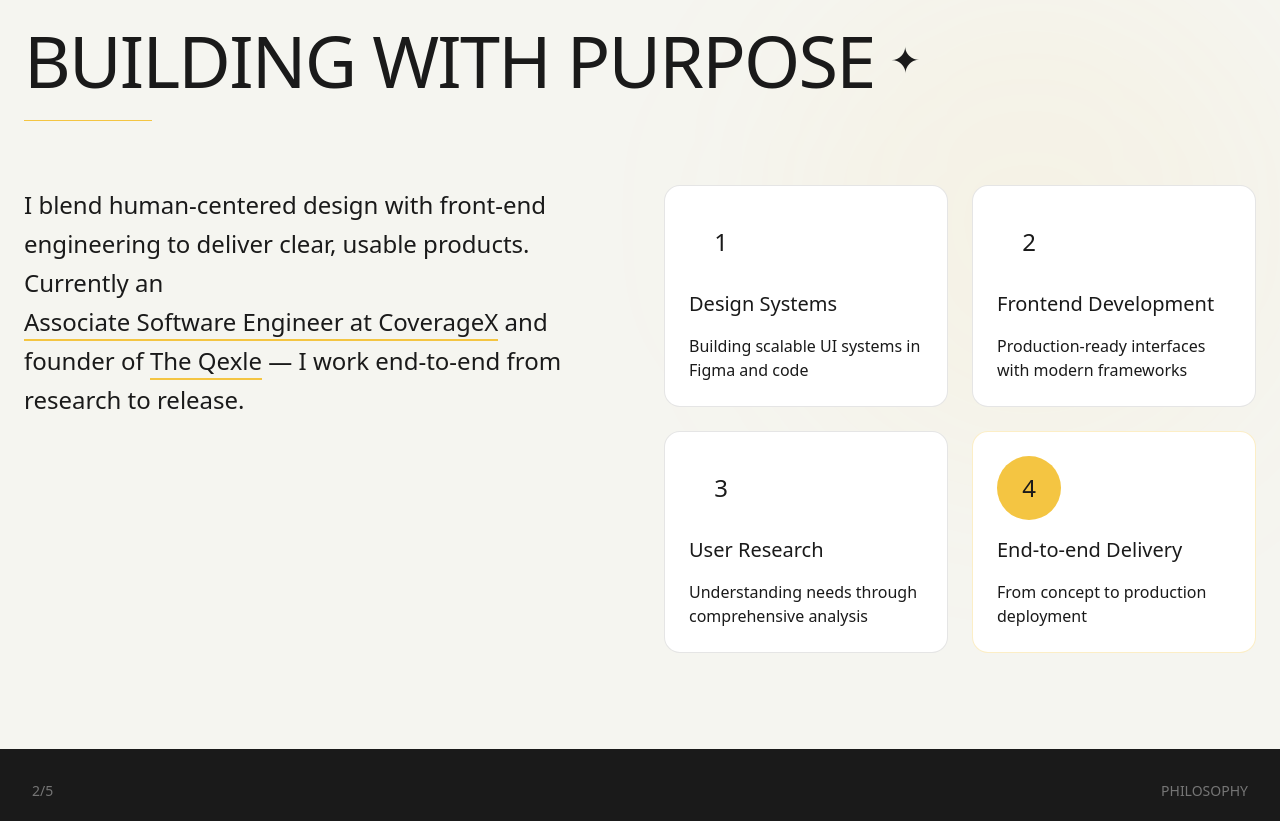
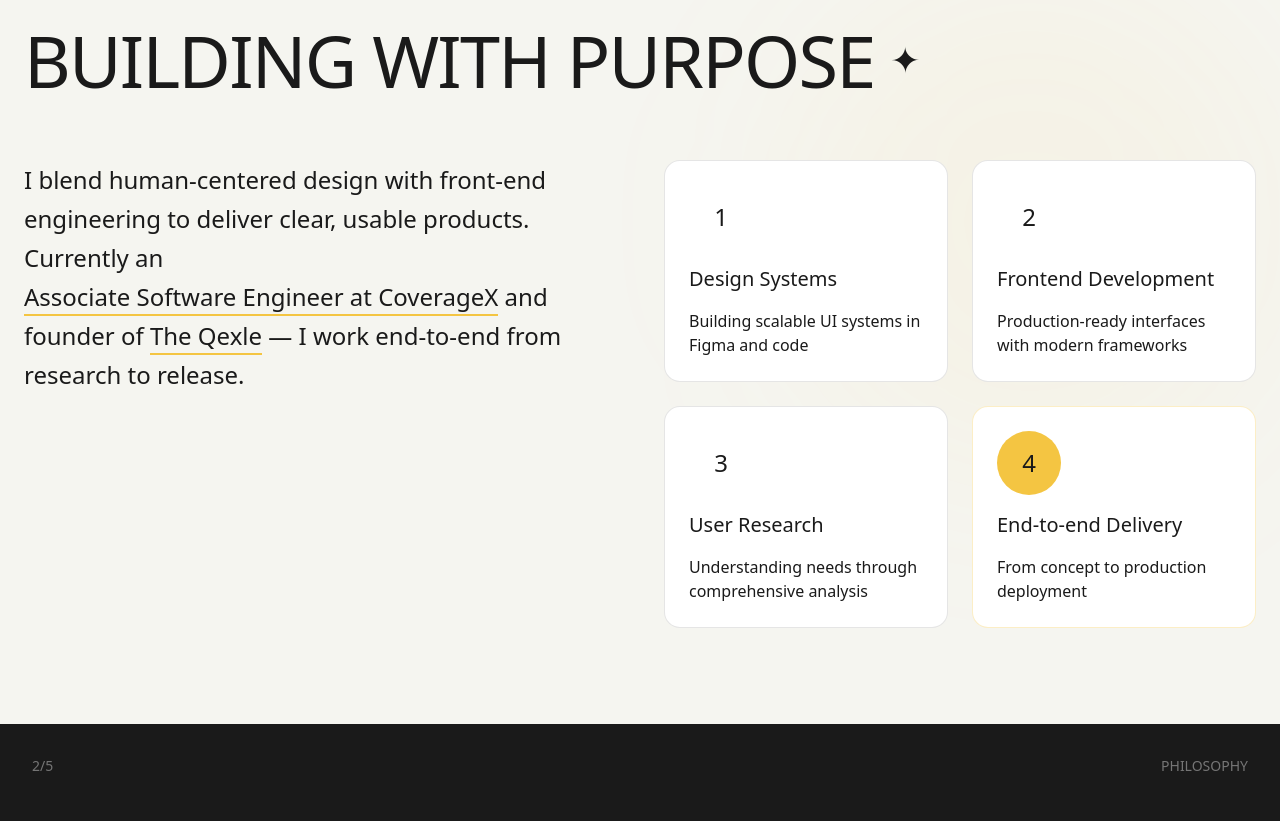
Before and after one commit to SusithD/Susith-Alwis-Profolio-2025, a React (Vite) app: page / in a window 1280 px wide. Shown: the part 928-1749 px from the top of the page. Built offline with nearby package versions, Linux system fonts and the light colour scheme.

Commit message:
fix: remove unused motion div in About component for cleaner code

```diff
--- a/src/components/About.tsx
+++ b/src/components/About.tsx
@@ -60,13 +60,6 @@ export default function About() {
                 ✦
               </motion.div>
             </motion.div>
-            <motion.div
-              initial={{ scaleX: 0 }}
-              whileInView={{ scaleX: 1 }}
-              transition={{ duration: 0.8, delay: 0.3 }}
-              viewport={{ once: true }}
-              className="h-px w-32 bg-[#F4C542] origin-left"
-            />
           </div>
 
           <div className="grid lg:grid-cols-2 gap-12 items-start">
```
